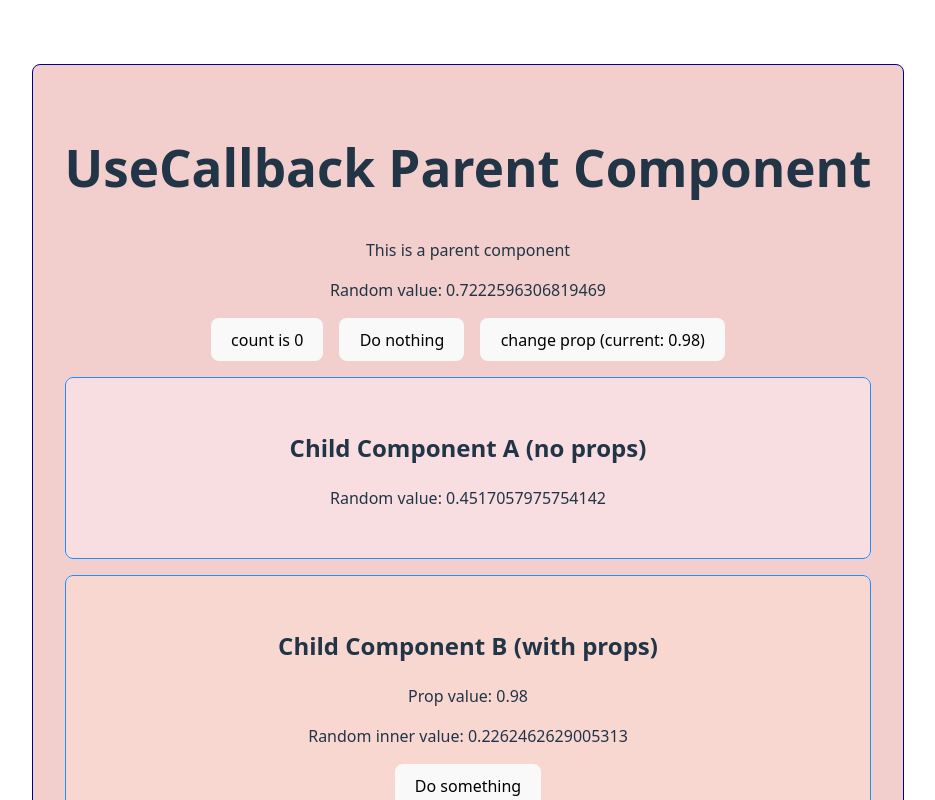
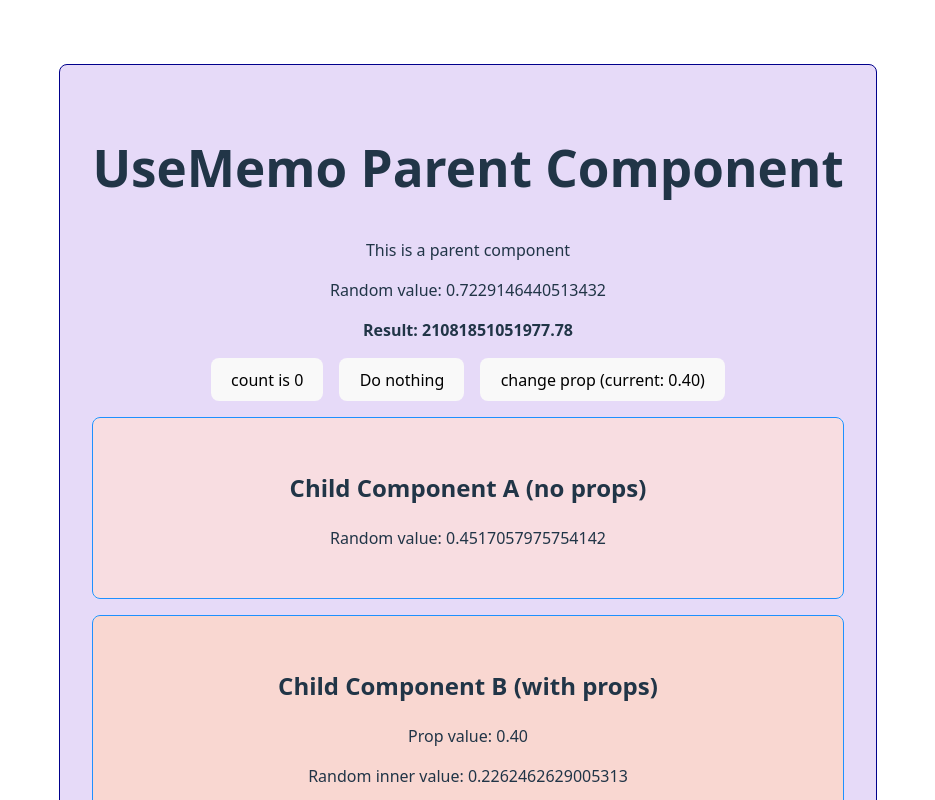
Before and after one commit to thuchede/react-compiler-showcase, a React (Vite) app: page / in a window 1280 px wide. Shown: the top 800 px of the page, without its empty margins (172-1107 px from the left). Built offline with nearby package versions, Linux system fonts and the light colour scheme.

Commit message:
useMemo step 1: wrapping the value

```diff
--- a/src/App.tsx
+++ b/src/App.tsx
@@ -11,8 +11,8 @@ function App() {
         <div className="card">
             {/*<ParentComponent />*/}
             {/*<MemoParentComponent />*/}
-            <UseCallbackParentComponent />
-            {/*<UseMemoParentComponent />*/}
+            {/*<UseCallbackParentComponent />*/}
+            <UseMemoParentComponent />
             {/*<CompilerParentComponent />*/}
         </div>
     </>
--- a/src/components/UseMemoParent.tsx
+++ b/src/components/UseMemoParent.tsx
@@ -8,7 +8,7 @@ export const UseMemoParentComponent = () => {
     const [prop, setProp] = useState(Math.random().toFixed(2))
     const bg = getRandomHexColor()
     const handleClick = useCallback(() => {console.log(`Yay!`)}, [])
-    const result = mightComputeForQuiteSomeTime()
+    const result = useMemo(() => mightComputeForQuiteSomeTime(), [])
 
     return <section style={{backgroundColor: bg}}>
         <h1>UseMemo Parent Component</h1>
```
